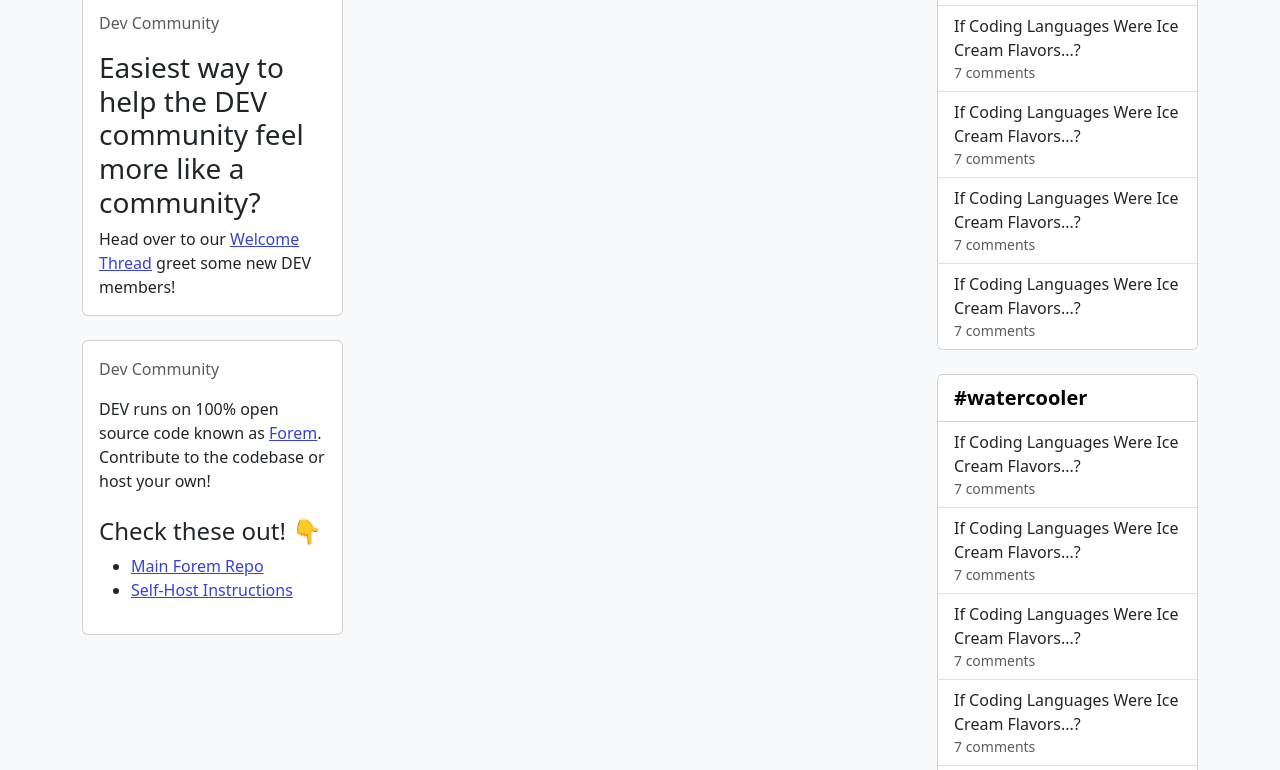
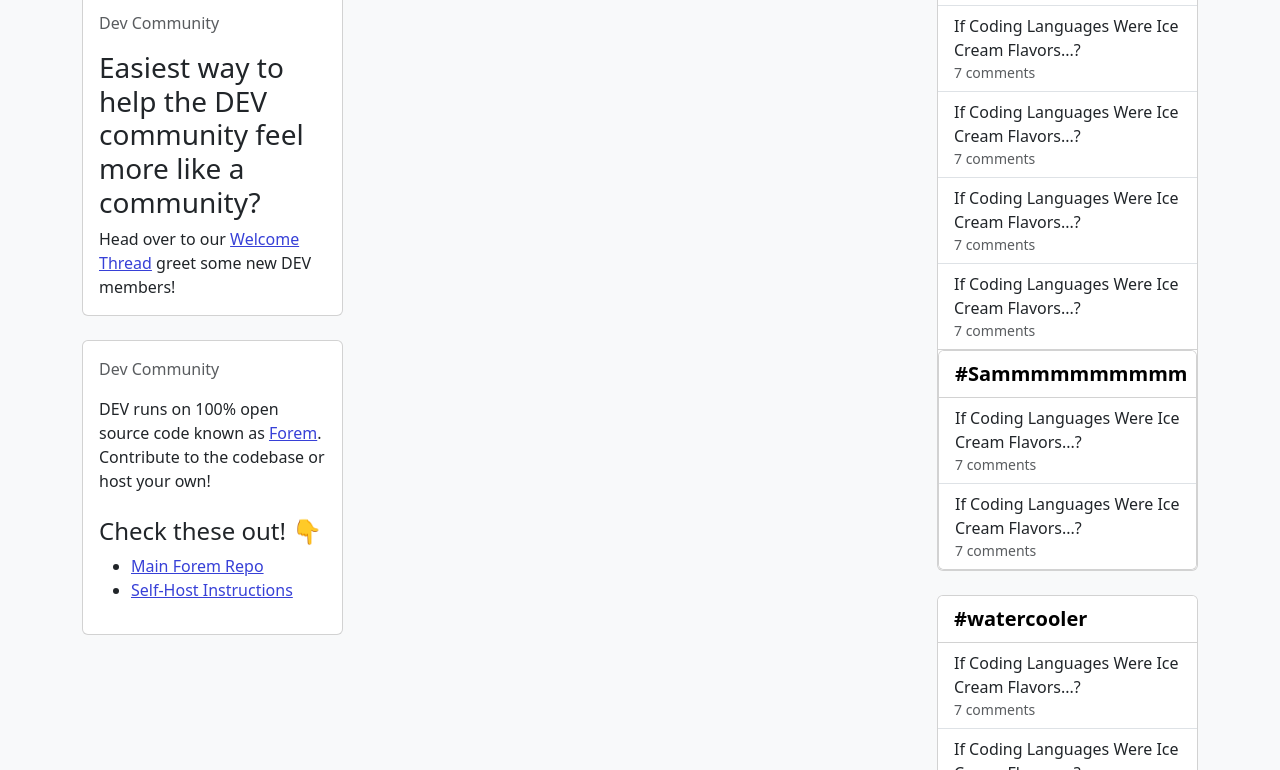
Before and after one commit to fiddly-digits/Proyecto-JS, a website: page index.html in a window 1280 px wide. Shown: the part 1315-2085 px from the top of the page. Drawn offline with nearby package versions, Linux system fonts and the light colour scheme; some icons are missing.

Commit message:
added discus

```diff
--- a/index.html
+++ b/index.html
@@ -678,7 +678,7 @@
                       >
                     </div>
                   </div>
-                  <div class="card">
+                  <div id="discuss-list" class="card">
                     <div
                       class="card-header d-flex justify-content-between bg-white align-items-center"
                     >
--- a/js/main.js
+++ b/js/main.js
@@ -8,3 +8,78 @@
       location.href = "./internal/login/login.html";
     };
   });
+
+//CREANDO LISTA DE ARTICULOS/HASHTAG*/
+  const createList = () => {
+    let ulList = document.createElement("ul");
+    let liElement = document.createElement("li");
+    let parrText1 = document.createElement("p");
+    let textOfParr1 = document.createTextNode("If Coding Languages Were Ice Cream Flavors...?");//DINAMICO
+    let parrText2 = document.createElement("p");
+    let textOfParr2 = document.createTextNode("7 comments");//DINAMICO
+    ulList.classList.add("list-group", "list-group-flush");
+    liElement.classList.add("list-group-item");
+    parrText1.classList.add("card-title", "list-group-item--title");
+    parrText2.classList.add("card-subtitle", "text-muted", "list-group-item--subtitle");
+    parrText1.appendChild(textOfParr1);
+    parrText2.appendChild(textOfParr2);
+    liElement.append(parrText1, parrText2);
+
+    let liElement2 = document.createElement("li");
+    let parrText3= document.createElement("p");
+    let textOfParr3 = document.createTextNode("If Coding Languages Were Ice Cream Flavors...?");//DINAMICO
+    let parrText4 = document.createElement("p");
+    let textOfParr4 = document.createTextNode("7 comments");//DINAMICO
+    liElement2.classList.add("list-group-item");
+    parrText3.classList.add("card-title", "list-group-item--title");
+    parrText4.classList.add("card-subtitle", "text-muted", "list-group-item--subtitle");
+    parrText3.appendChild(textOfParr3);
+    parrText4.appendChild(textOfParr4);
+    liElement2.append(parrText3, parrText4);
+
+    ulList.append(liElement, liElement2);
+    return ulList
+}
+
+
+
+//CREANDO TITULO DISCUSS
+const discussTitle = () => {
+  let divTitle = document.createElement("div");
+  let parrTitle = document.createElement("p");
+  let articleTitle = document.createElement("a");
+  let boldTitle = document.createElement("b");
+  let textTitle = document.createTextNode("#Sammmmmmmmmm"); //DINAMICO
+  divTitle.classList.add("card-header", "d-flex", "justify-content-between", "bg-white", "align-items-center");
+  parrTitle.classList.add("card-title", "fs-5", "mb-0");
+  articleTitle.classList.add("card-title__hash");
+  articleTitle.setAttribute("href", "#");
+  boldTitle.appendChild(textTitle);
+  articleTitle.appendChild(boldTitle);
+  parrTitle.appendChild(articleTitle);
+  divTitle.appendChild(parrTitle);
+  return divTitle;
+
+}
+
+//<div class="cards-container-right d-flex flex-column gap-4"> (appeNd)
+
+                  // <div class="card">
+//CREANDO CONTENEDOR DISCUSS
+
+const discussContainer = () => {
+  let divContainer = document.createElement("div");
+  let divSecondary = document.createElement("div");
+  divContainer.classList.add("cards-container-right", "d-flex", "flex-column", "gap-4");
+  divSecondary.classList.add("card");
+
+  let list= createList();
+  let title= discussTitle();
+
+  divSecondary.append(title, list);
+  divContainer.append(divSecondary);
+  return divContainer;
+
+}
+
+ document.getElementById("discuss-list").append(discussContainer());
```
Also changed, not shown: js/domCreation.js (+34 -7 lines).
